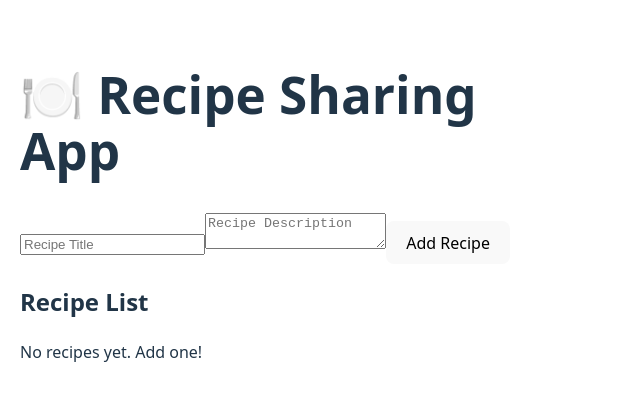
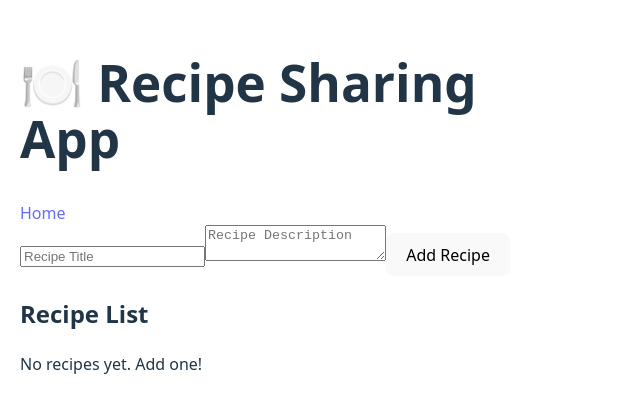
Before and after one commit to Dagi2212/alx-fe-reactjs, a React (Vite) app in the folder recipe-sharing-app/: page / in a window 1280 px wide. Shown: the part 194-606 px from the top of the page, without its empty margins (0-640 px from the left). Built offline with nearby package versions, Linux system fonts and the light colour scheme.

Commit message:
Update App.jsx

```diff
--- a/recipe-sharing-app/src/App.jsx
+++ b/recipe-sharing-app/src/App.jsx
@@ -1,13 +1,28 @@
+import { BrowserRouter as Router, Routes, Route, Link } from 'react-router-dom';
 import AddRecipeForm from './components/AddRecipeForm';
 import RecipeList from './components/RecipeList';
+import RecipeDetails from './components/RecipeDetails';
 
 function App() {
   return (
-    <div style={{ width: '500px', margin: '0 auto', padding: '20px' }}>
-      <h1>🍽️ Recipe Sharing App</h1>
-      <AddRecipeForm />
-      <RecipeList />
-    </div>
+    <Router>
+      <div style={{ width: '500px', margin: '0 auto', padding: '20px' }}>
+        <h1>🍽️ Recipe Sharing App</h1>
+        <nav>
+          <Link to="/">Home</Link>
+        </nav>
+
+        <Routes>
+          <Route path="/" element={
+            <>
+              <AddRecipeForm />
+              <RecipeList />
+            </>
+          } />
+          <Route path="/recipe/:id" element={<RecipeDetails />} />
+        </Routes>
+      </div>
+    </Router>
   );
 }
 
```
